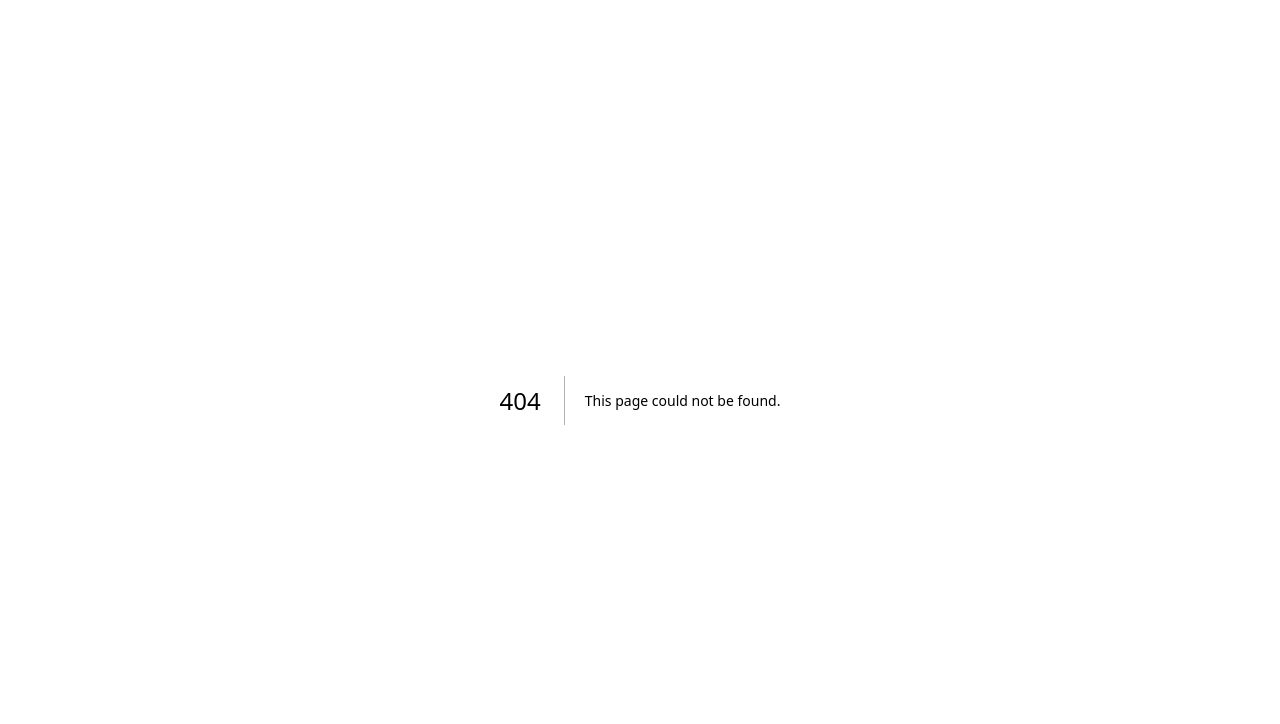
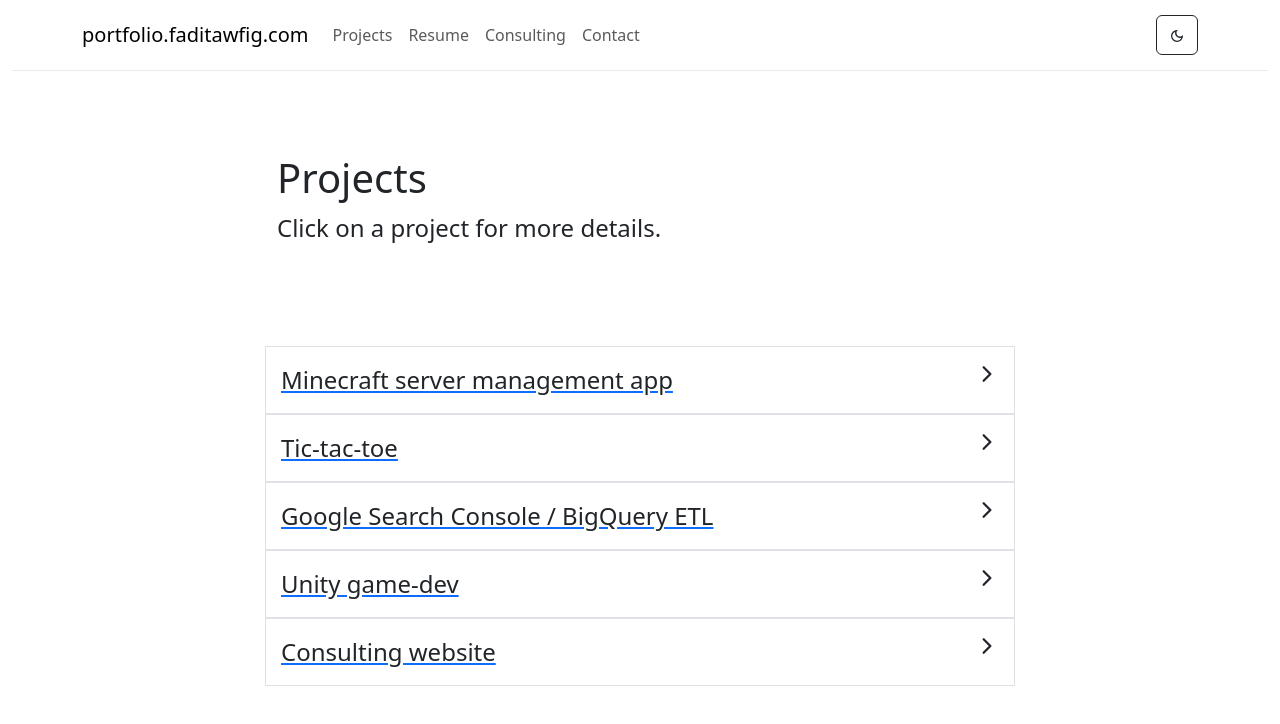
Before and after one commit to Ftawfig/portfolio.faditawfig.com, a Next.js app: page /projects in a window 1280 px wide. Before the commit this address had no page. Shown: the top 724 px of the page. Built offline with nearby package versions, Linux system fonts and the light colour scheme.

Commit message:
fixed dark-mode toggling

```diff
--- a/components/header.tsx
+++ b/components/header.tsx
@@ -2,21 +2,40 @@ import Nav from 'react-bootstrap/Nav';
 import Navbar from 'react-bootstrap/Navbar';
 import Button from 'react-bootstrap/Button';
 import { MdDarkMode, MdOutlineDarkMode } from "react-icons/md";
+import { Container } from 'react-bootstrap';
 import React, { use } from 'react';
-import { Container, Row, Col } from 'react-bootstrap';
 import { useState, useEffect } from 'react';
 import Head from 'next/head';
-import { useRouter } from 'next/router';
+import Link from 'next/link';
 
 export default function Header() {
-    const [theme, setTheme] = useState("dark");
-
-    const router = useRouter();
+    const [theme, setTheme] = useState("light");
 
     const handleClick = () => {
         toggleTheme(theme, setTheme);
-        document.documentElement.setAttribute('data-bs-theme', theme)
     }
+
+    useEffect(() => {
+        document.documentElement.setAttribute('data-bs-theme', theme);
+    }, [theme]);
+
+    useEffect(() => {
+        var curTheme = localStorage.getItem('theme');
+
+        // check if theme is set in local storage
+        if (curTheme) {
+            setTheme(curTheme);
+        }
+        // detect system theme
+        else if (window.matchMedia && window.matchMedia('(prefers-color-scheme: dark)').matches) {
+            setTheme('dark');
+        }
+        else {
+            setTheme('light');
+        }
+
+        console.log(theme);
+    }, []);
 
     return (
         <>
@@ -27,21 +46,21 @@ export default function Header() {
             <header >
                 <Navbar expand="md"  className="navbar-main">
                     <Container>
-                        <Navbar.Brand href="#home">portfolio.faditawfig.com</Navbar.Brand>
+                        <Link className="navbar-brand" href="/">portfolio.faditawfig.com</Link>
                         <Navbar.Toggle aria-controls="basic-navbar-nav"/>
                         <Navbar.Collapse>
                             <Nav className="me-auto">
-                                <Nav.Link href="/projects">Projects</Nav.Link>
-                                <Nav.Link href="/resume">Resume</Nav.Link>
-                                <Nav.Link href="https://faditawfig.com">Consulting</Nav.Link>
-                                <Nav.Link href="/contact">Contact</Nav.Link>
+                                <Link className="nav-link" href="/projects">Projects</Link>
+                                <Link className="nav-link" href="/resume">Resume</Link>
+                                <Link className="nav-link" href="https://faditawfig.com">Consulting</Link>
+                                <Link className="nav-link" href="/contact">Contact</Link>
                             </Nav>
                         </Navbar.Collapse>
                         <Button
                             onClick={ handleClick }
-                            variant={"outline" + (theme === 'dark' ? '-dark' : '-light')}
+                            variant={"outline" + (theme === 'dark' ? '-light' : '-dark')}
                         >
-                            <MdDarkMode/>
+                            { theme === 'dark' ?  <MdDarkMode/> : <MdOutlineDarkMode/>}
                         </Button>
                     </Container>
                 </Navbar>
@@ -55,21 +74,11 @@ function toggleTheme(theme, setTheme) {
 
     var curTheme = localStorage.getItem('theme');
 
-    console.log(curTheme);
-
     if (curTheme === 'light') {
         localStorage.setItem('theme', 'dark');
         setTheme('dark');
     } else {
         localStorage.setItem('theme', 'light');
         setTheme('light');
-    }}
-
-function getDefaultTheme() {
-    // detect system theme
-    if (window.matchMedia && window.matchMedia('(prefers-color-scheme: dark)').matches) {
-        return 'dark';
-    } else {
-        return 'light';
     }
 }
--- a/pages/_app.tsx
+++ b/pages/_app.tsx
@@ -5,7 +5,10 @@ import 'bootstrap/dist/css/bootstrap.min.css';
 import '../styles/globals.css';
 import React, { useState, useEffect } from 'react';
 import { ThemeProvider } from 'react-bootstrap';
+import Layout from '../components/layout';
 
 export default function App({ Component, pageProps }: AppProps) {
-        return <Component {...pageProps} />
+        return (<Layout>
+                        <Component {...pageProps} />
+                </Layout>);
 }
--- a/pages/index.tsx
+++ b/pages/index.tsx
@@ -6,7 +6,7 @@ import { IoIosArrowForward } from "react-icons/io";
 
 export default function Page() {
     return (
-        <Layout >
+        <>
             <Container className="hero">
                 <div className="hero-content">
                     <h1>Fadi Tawfig's Portfolio</h1>
@@ -21,6 +21,6 @@ export default function Page() {
                 <Link href="https://faditawfig.com"><ListGroup.Item>Consulting <IoIosArrowForward /></ListGroup.Item></Link>
                 </ListGroup>
             </Container>
-        </Layout>
+        </>
     )
 }
--- /dev/null
+++ b/pages/projects.tsx
@@ -0,0 +1,25 @@
+import Link from 'next/link';
+import { Container, ListGroup } from 'react-bootstrap';
+import { IoIosArrowForward } from "react-icons/io";
+
+export default function Projects() {
+    return (
+        <>
+        <Container className="hero">
+            <div className="hero-content">
+                <h1>Projects</h1>
+                <p>Click on a project for more details.</p>
+            </div>
+        </Container>
+        <Container className="main">
+            <ListGroup>
+            <Link href="/projects"><ListGroup.Item>Minecraft server management app<IoIosArrowForward /></ListGroup.Item></Link>
+            <Link href="/resume"><ListGroup.Item>Tic-tac-toe <IoIosArrowForward /></ListGroup.Item></Link>
+            <Link href="/contact"><ListGroup.Item>Google Search Console / BigQuery ETL <IoIosArrowForward /></ListGroup.Item></Link>
+            <Link href="/contact"><ListGroup.Item>Unity game-dev <IoIosArrowForward /></ListGroup.Item></Link>
+            <Link href="https://faditawfig.com"><ListGroup.Item>Consulting website <IoIosArrowForward /></ListGroup.Item></Link>
+            </ListGroup>
+        </Container>
+    </>
+    )
+}
--- a/styles/globals.css
+++ b/styles/globals.css
@@ -6,7 +6,7 @@
 }
 
 .main {
-    margin-top: 25px;
+    margin-top: 0px;
     padding-bottom: 200px;
     padding-left: 0 !important;
     padding-right: 0 !important;
@@ -30,7 +30,7 @@
 
 .hero-content {
     position: relative;
-    top: 25%;
+    top: 30%;
 }
 
 .hero p {
```
